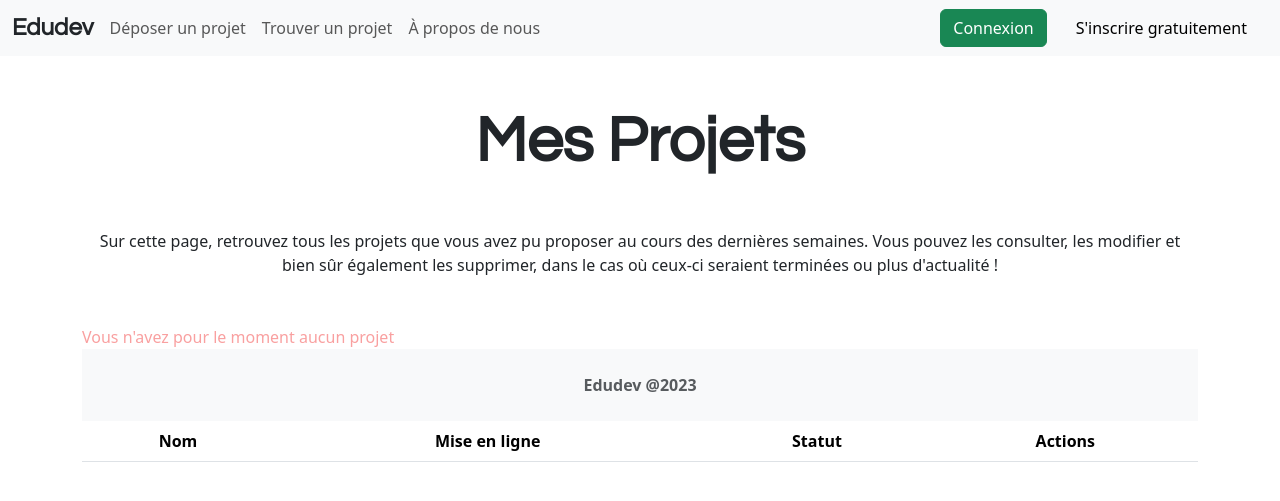
After one commit to dylanejosse/edudev, a Symfony app: template templates/current_user/myProjects.html.twig in a window 1280 px wide. The commit adds this page. Shown: the top 501 px of the page. Run offline with Twig, Linux system fonts and the light colour scheme; the template is opened without the code that fills it, so the values that code supplies are empty; some libraries are stand-ins or nearby versions.

Commit message:
My projects page design

```diff
--- a/templates/current_user/home.html.twig
+++ b/templates/current_user/home.html.twig
@@ -18,7 +18,7 @@
 
             <div class="d-flex flex-wrap justify-content-md-between col-12">
 
-                <a class="text-decoration-none col-12 col-md-5" href="">
+                <a class="text-decoration-none col-12 col-md-5" href="{{ path("app_current_user_projects")}}">
                 <div class="my-projects profile-part d-flex align-items-center align-items-md-start justify-content-md-center col-12 mb-3 m-md-0 border rounded">
                     <h2 class="p-2 col-3 col-md-12 fw-bold text-white text-center my-3">Mes projets</h2>
                 </div>
--- a/templates/current_user/index.html.twig
+++ b/templates/current_user/index.html.twig
@@ -1,6 +1,6 @@
 {% extends 'base.html.twig' %}
 
-{% block title %}Mon Profil{% endblock %}
+{% block title %}Mes Informations{% endblock %}
 
 {% block stylesheets %}
     {# My style.css Sheet's link #}
@@ -14,7 +14,7 @@
 
         <div class="row">
 
-            <h1 class="text-center my-5">Mon Profil</h1>
+            <h1 class="text-center my-5">Mes Informations</h1>
             <p class="text-center mb-5">Retrouvez sur cette page l'ensemble des informations que vous avez pu renseigner lors de votre inscription ou de votre utilisation d'Edudev. Bien évidemment, le mot de passe n'apparaît pas, pour des raisons évidentes de sécurité !</p>
 
             {# General Informations section #}
--- /dev/null
+++ b/templates/current_user/myProjects.html.twig
@@ -0,0 +1,85 @@
+{% extends 'base.html.twig' %}
+
+{% block title %}Mes projets{% endblock %}
+
+{% block stylesheets %}
+    {# My style.css Sheet's link #}
+    <link rel="stylesheet" href="../css/style.css">
+{% endblock %}
+
+{% block body %}
+<section>
+
+    <div class="container d-flex flex-wrap">
+
+        <div class="row">
+
+            <h1 class="text-center my-5">Mes Projets</h1>
+            <p class="text-center mb-5">Sur cette page, retrouvez tous les projets que vous avez pu proposer au cours des dernières semaines. Vous pouvez les consulter, les modifier et bien sûr également les supprimer, dans le cas où ceux-ci seraient terminées ou plus d'actualité !</p>
+
+            <div class="col-12">
+
+            <table class="table">
+                <thead>
+                    <tr class="text-center">
+                        <th scope="col">Nom</th>
+                        <th scope="col">Mise en ligne</th>
+                        <th scope="col" class="d-none d-md-block">Statut</th>
+                        <th scope="col">Actions</th>
+                    </tr>
+                </thead>
+                {% if currentUser.projects|length > 0 %}
+                    <tbody>
+                {% for project in currentUser.projects %}
+
+                        <tr class="text-center align-baseline">
+                            <th scope="row">{{ project.name }}</th>
+                            <td>{{ project.createdAt | date("d/m/y") }}</td>
+                            <td class="d-none d-md-table-cell">{{ project.status }}</td>
+                            <td class="d-none d-md-block">
+                                <a class="btn btn-primary" href="">Voir</a>
+                                <a class="btn btn-warning" href="">Modifier</a>
+                                <a class="btn btn-danger" href="">Supprimer</a>
+                            </td>
+                            <td class="d-block d-md-none">
+                                <a class="btn btn-primary" href="">
+                                    <svg xmlns="http://www.w3.org/2000/svg" width="16" height="16" fill="currentColor" class="bi bi-eye" viewBox="0 0 16 16">
+                                        <path d="M16 8s-3-5.5-8-5.5S0 8 0 8s3 5.5 8 5.5S16 8 16 8zM1.173 8a13.133 13.133 0 0 1 1.66-2.043C4.12 4.668 5.88 3.5 8 3.5c2.12 0 3.879 1.168 5.168 2.457A13.133 13.133 0 0 1 14.828 8c-.058.087-.122.183-.195.288-.335.48-.83 1.12-1.465 1.755C11.879 11.332 10.119 12.5 8 12.5c-2.12 0-3.879-1.168-5.168-2.457A13.134 13.134 0 0 1 1.172 8z"/>
+                                        <path d="M8 5.5a2.5 2.5 0 1 0 0 5 2.5 2.5 0 0 0 0-5zM4.5 8a3.5 3.5 0 1 1 7 0 3.5 3.5 0 0 1-7 0z"/>
+                                    </svg>
+                                </a>
+                                <a class="btn btn-warning" href="">
+                                    <svg xmlns="http://www.w3.org/2000/svg" width="16" height="16" fill="currentColor" class="bi bi-pencil-square" viewBox="0 0 16 16">
+                                        <path d="M15.502 1.94a.5.5 0 0 1 0 .706L14.459 3.69l-2-2L13.502.646a.5.5 0 0 1 .707 0l1.293 1.293zm-1.75 2.456-2-2L4.939 9.21a.5.5 0 0 0-.121.196l-.805 2.414a.25.25 0 0 0 .316.316l2.414-.805a.5.5 0 0 0 .196-.12l6.813-6.814z"/>
+                                        <path fill-rule="evenodd" d="M1 13.5A1.5 1.5 0 0 0 2.5 15h11a1.5 1.5 0 0 0 1.5-1.5v-6a.5.5 0 0 0-1 0v6a.5.5 0 0 1-.5.5h-11a.5.5 0 0 1-.5-.5v-11a.5.5 0 0 1 .5-.5H9a.5.5 0 0 0 0-1H2.5A1.5 1.5 0 0 0 1 2.5v11z"/>
+                                    </svg>
+                                </a>
+                                <a class="btn btn-danger" href="">
+                                    <svg xmlns="http://www.w3.org/2000/svg" width="16" height="16" fill="currentColor" class="bi bi-trash3" viewBox="0 0 16 16">
+                                        <path d="M6.5 1h3a.5.5 0 0 1 .5.5v1H6v-1a.5.5 0 0 1 .5-.5ZM11 2.5v-1A1.5 1.5 0 0 0 9.5 0h-3A1.5 1.5 0 0 0 5 1.5v1H2.506a.58.58 0 0 0-.01 0H1.5a.5.5 0 0 0 0 1h.538l.853 10.66A2 2 0 0 0 4.885 16h6.23a2 2 0 0 0 1.994-1.84l.853-10.66h.538a.5.5 0 0 0 0-1h-.995a.59.59 0 0 0-.01 0H11Zm1.958 1-.846 10.58a1 1 0 0 1-.997.92h-6.23a1 1 0 0 1-.997-.92L3.042 3.5h9.916Zm-7.487 1a.5.5 0 0 1 .528.47l.5 8.5a.5.5 0 0 1-.998.06L5 5.03a.5.5 0 0 1 .47-.53Zm5.058 0a.5.5 0 0 1 .47.53l-.5 8.5a.5.5 0 1 1-.998-.06l.5-8.5a.5.5 0 0 1 .528-.47ZM8 4.5a.5.5 0 0 1 .5.5v8.5a.5.5 0 0 1-1 0V5a.5.5 0 0 1 .5-.5Z"/>
+                                    </svg>
+                                </a>
+                            </td>
+                        </tr>
+
+                {% endfor %}
+                    </tbody>
+
+                </table>
+                {% else %}
+                    <div class="d-flex align-items-center col-12">
+                        <div class="col-6">
+                            <p class="missing-information m-0">Vous n'avez pour le moment aucun projet</p>
+                        </div>
+                    </div>
+                {% endif %}
+
+            </div>
+
+        </div>
+
+    </div>
+
+</section>
+
+{% endblock %}
```
Also changed, not shown: src/Controller/CurrentUserController.php (+14 -2 lines).
